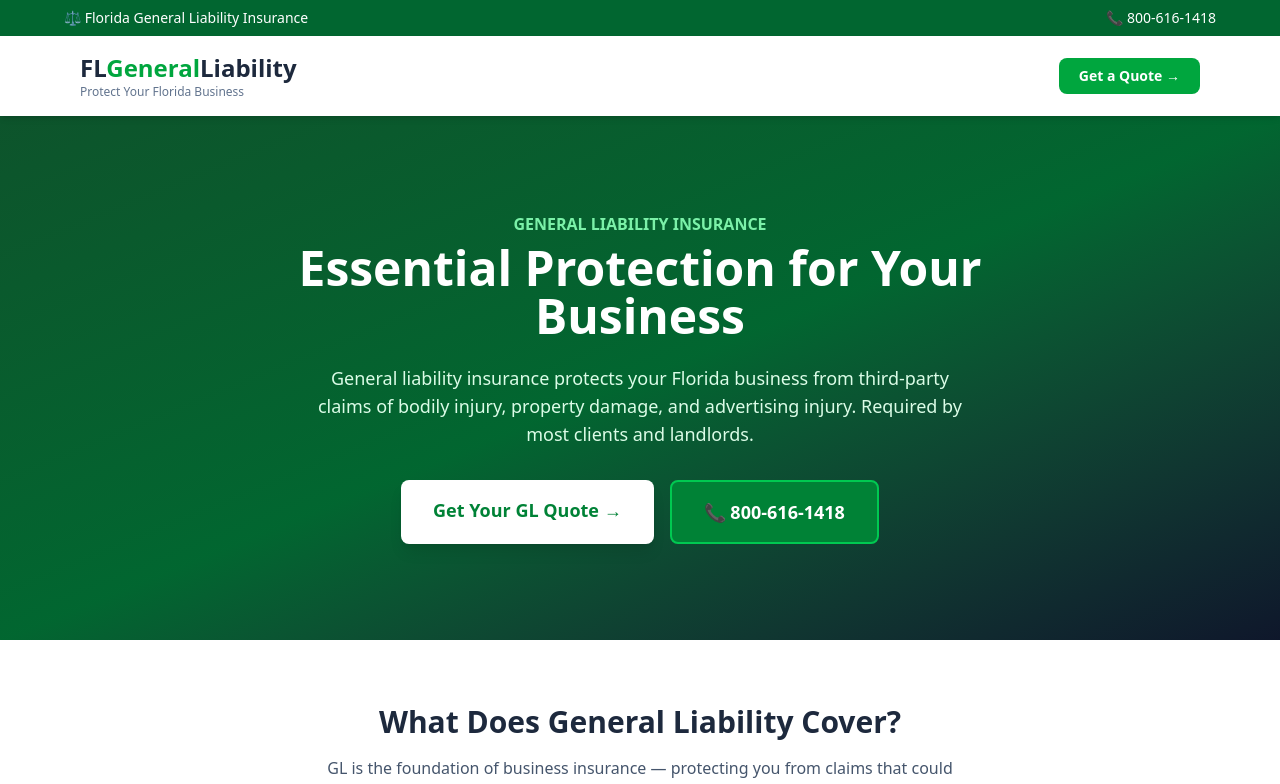
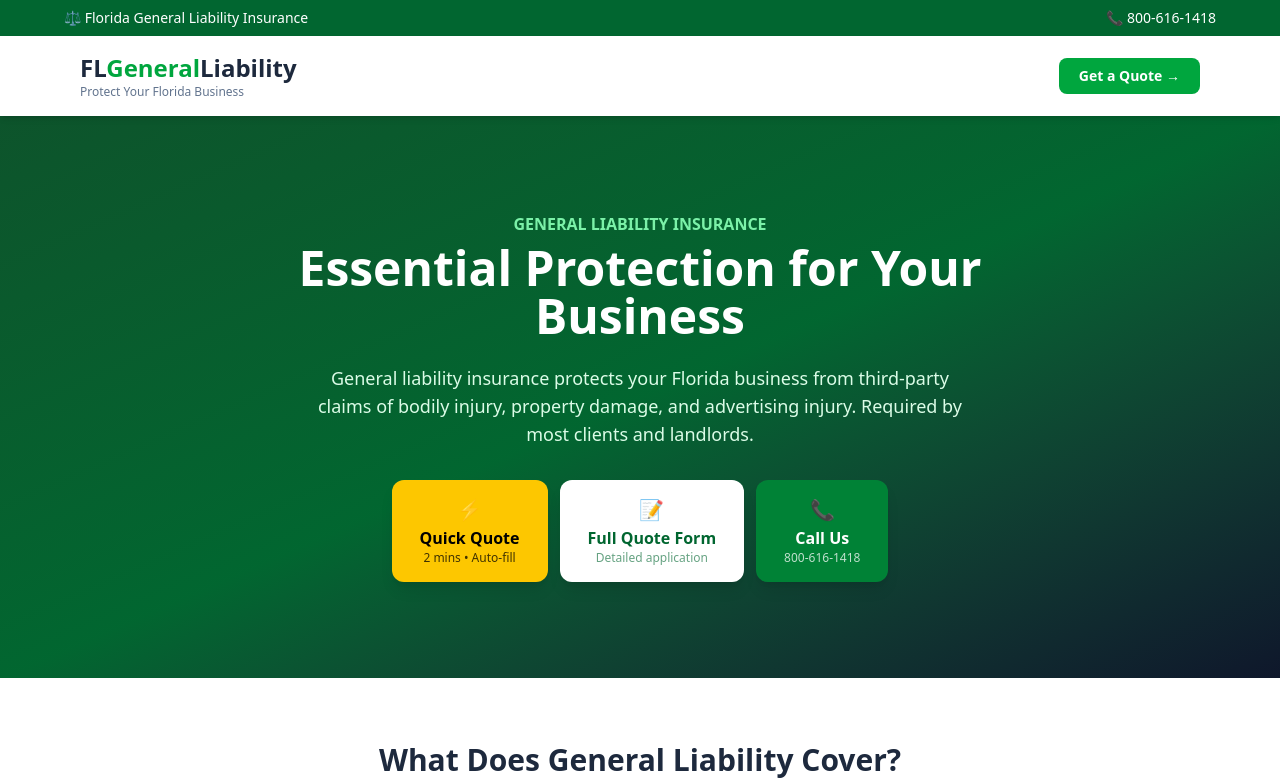
Before and after one commit to TTomlinson13/flgeneralliability-landing, a React (Vite) app: page / in a window 1280 px wide. Shown: the top 784 px of the page. Built offline with nearby package versions, Linux system fonts and the light colour scheme; the HTML template or start-up script is replaced by a standard one.

Commit message:
UI: Standardize 3-button CTA (Quick Quote + Full Form + Call Us)

```diff
--- a/src/App.tsx
+++ b/src/App.tsx
@@ -31,12 +31,21 @@
             General liability insurance protects your Florida business from third-party claims of bodily injury,
             property damage, and advertising injury. Required by most clients and landlords.
           </p>
-          <div className="flex flex-wrap justify-center gap-4">
-            <a href="https://app.usecanopy.com/c/tomlinson-and-co" target="_blank" rel="noopener noreferrer" className="bg-white text-green-700 px-8 py-4 rounded-lg font-bold text-lg transition hover:bg-green-50 shadow-lg">
-              Get Your GL Quote →
+          <div className="flex flex-wrap justify-center gap-3">
+            <a href="https://app.usecanopy.com/c/tomlinson-and-co" target="_blank" rel="noopener noreferrer" className="bg-yellow-400 hover:bg-yellow-300 text-black px-7 py-4 rounded-xl font-bold text-base transition shadow-lg text-center">
+              <span className="block text-xl mb-0.5">⚡</span>
+              Quick Quote
+              <span className="block text-xs font-normal opacity-75">2 mins • Auto-fill</span>
             </a>
-            <a href="tel:800-616-1418" className="bg-green-700 hover:bg-green-600 border-2 border-green-500 text-white px-8 py-4 rounded-lg font-bold text-lg transition">
-              📞 800-616-1418
+            <a href="https://hoinsurance.wufoo.com/forms/mny6lj30o6rvjf/" target="_blank" rel="noopener noreferrer" className="bg-white hover:bg-green-50 text-green-800 px-7 py-4 rounded-xl font-bold text-base transition shadow-lg text-center">
+              <span className="block text-xl mb-0.5">📝</span>
+              Full Quote Form
+              <span className="block text-xs font-normal opacity-60">Detailed application</span>
+            </a>
+            <a href="tel:800-616-1418" className="bg-green-700 hover:bg-green-600 text-white px-7 py-4 rounded-xl font-bold text-base transition shadow-lg text-center">
+              <span className="block text-xl mb-0.5">📞</span>
+              Call Us
+              <span className="block text-xs font-normal opacity-75">800-616-1418</span>
             </a>
           </div>
         </div>
```
Also changed, not shown: 5 other files (tests, documents, lock files or other folders).
